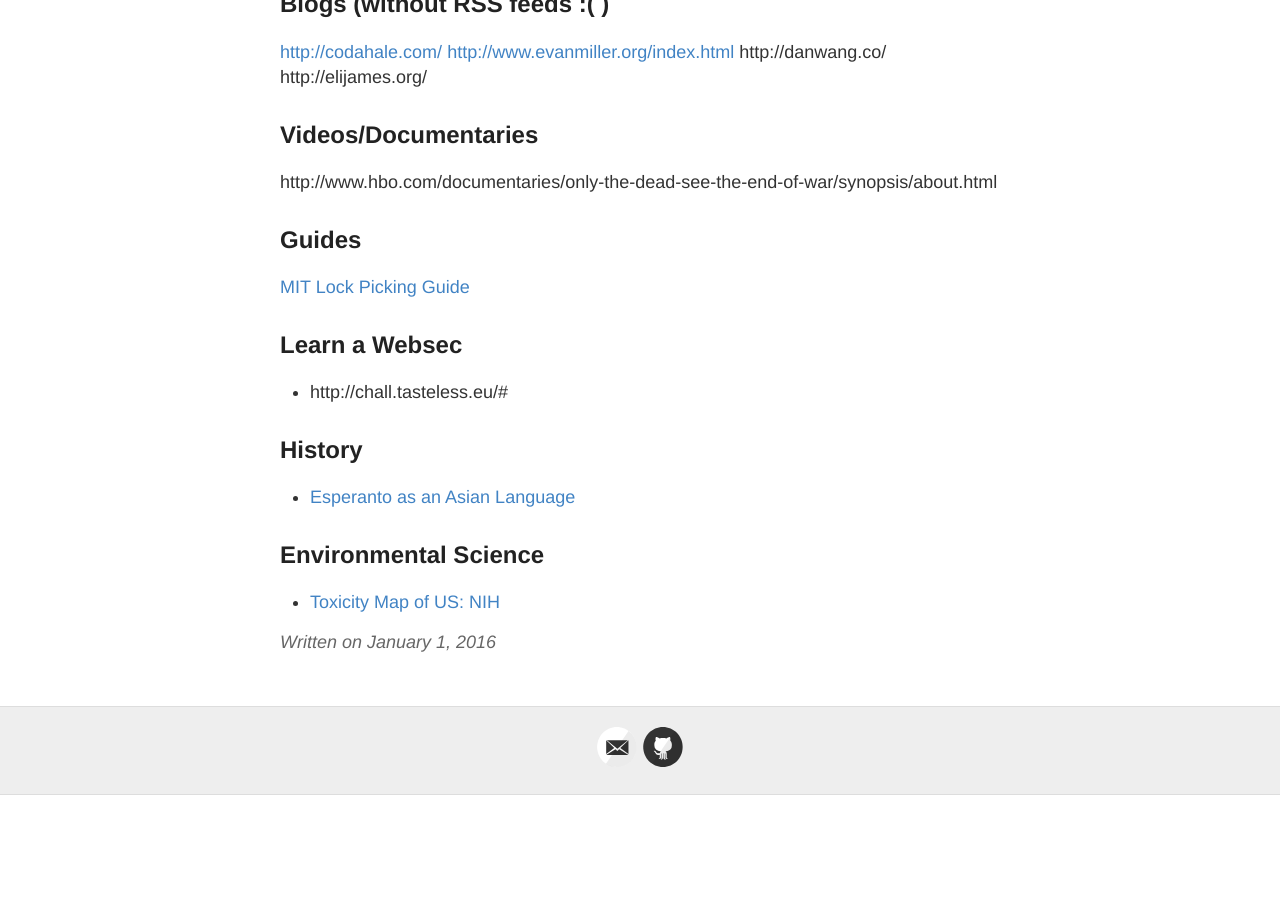
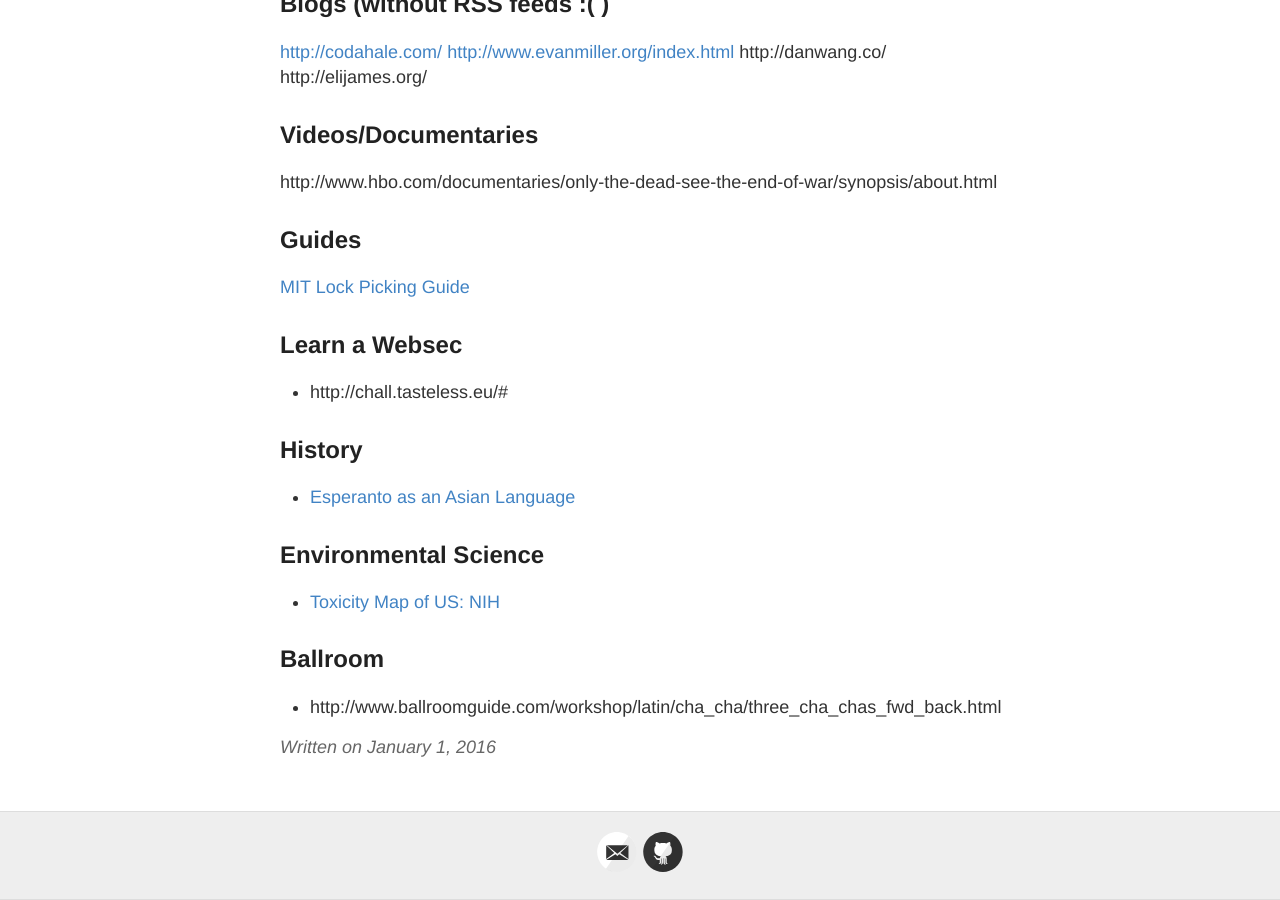
Before and after one commit to RONNCC/ronncc.github, a Jekyll site: the page built from _posts/2016-1-1-InterestingLinks.md, in a window 1280 px wide and 900 px high, scrolled down 4731 px. Built offline with Jekyll 4.4.1, drawn with Linux system fonts in a browser that asks for light colours; comment, search, counter and statistics services are not loaded; before the commit the page ends 5526 px from its top, so only the background shows below that.

Commit message:
Update 2016-1-1-InterestingLinks.md

```diff
--- a/_posts/2016-1-1-InterestingLinks.md
+++ b/_posts/2016-1-1-InterestingLinks.md
@@ -180,3 +180,6 @@ http://www.hbo.com/documentaries/only-the-dead-see-the-end-of-war/synopsis/about
 
 ## Environmental Science
 - [Toxicity Map of US: NIH](https://toxmap.nlm.nih.gov/toxmap/flex/)
+
+## Ballroom
+- http://www.ballroomguide.com/workshop/latin/cha_cha/three_cha_chas_fwd_back.html
```
